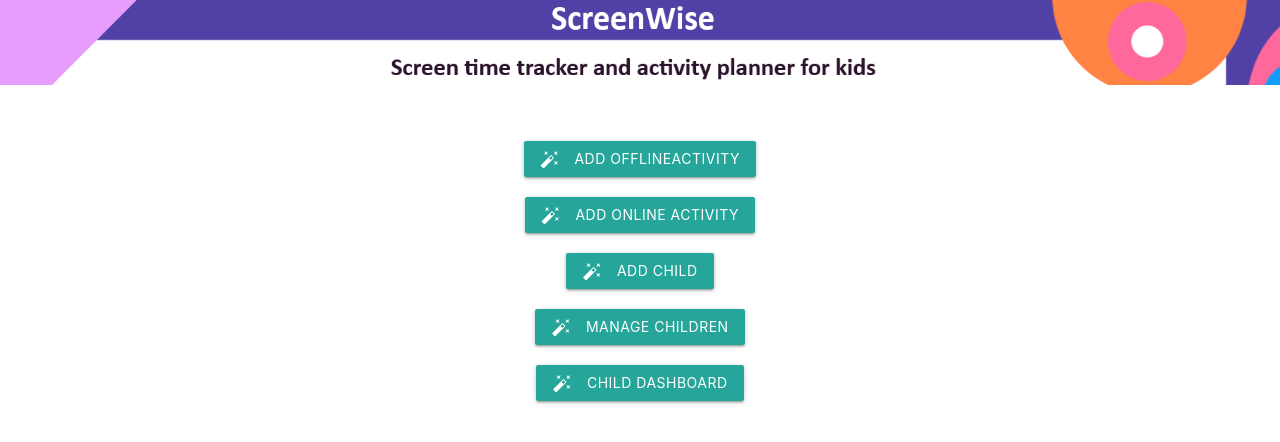
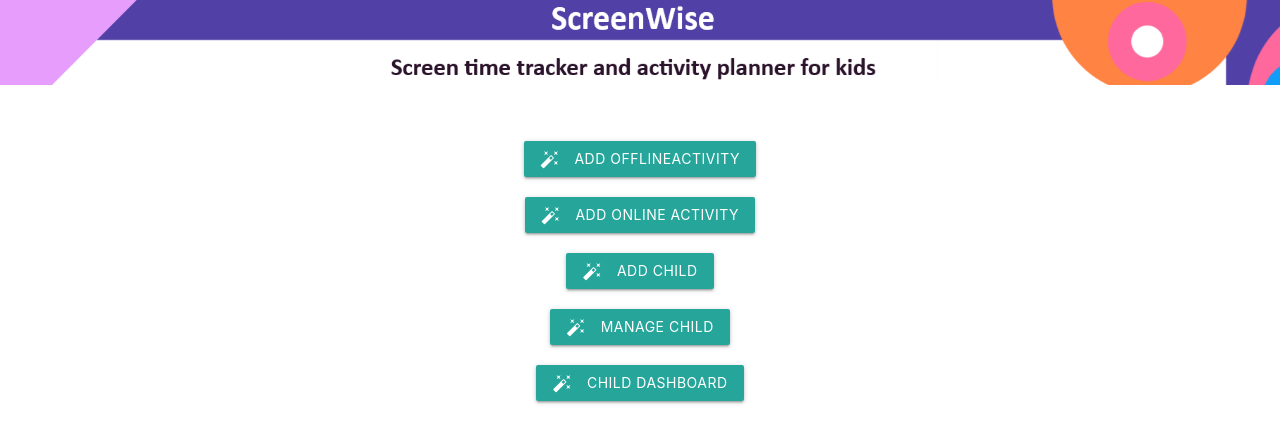
Before and after one commit to AnkitB125/ScreenWise, a website: page public/indexAdmin.html in a window 1280 px wide. Drawn offline with nearby package versions, Linux system fonts and the light colour scheme.

Commit message:
Remove 'List Children' button from child creation page and update button label to 'Manage Child' in admin index

```diff
--- a/public/indexAdmin.html
+++ b/public/indexAdmin.html
@@ -45,7 +45,7 @@
             <div class="row">
                 <div class="col s12 center-align">
                     <a class="waves-effect waves-light btn click-me-button" id="listChildren"><i
-                            class="material-icons left">auto_fix_high</i>Manage Children</a>
+                            class="material-icons left">auto_fix_high</i>Manage Child</a>
                 </div>
             </div>
             <div class="row">
```
Also changed, not shown: public/child.html (+0 -4 lines).
